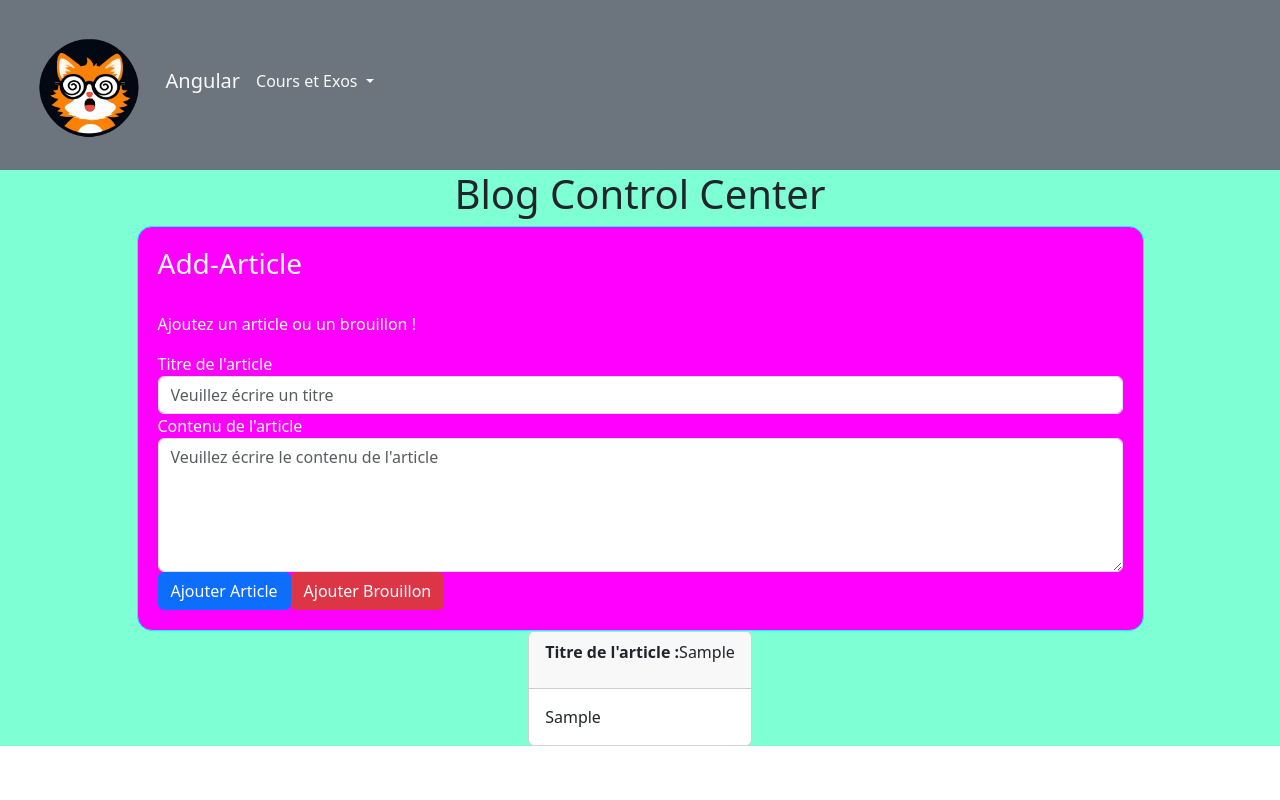
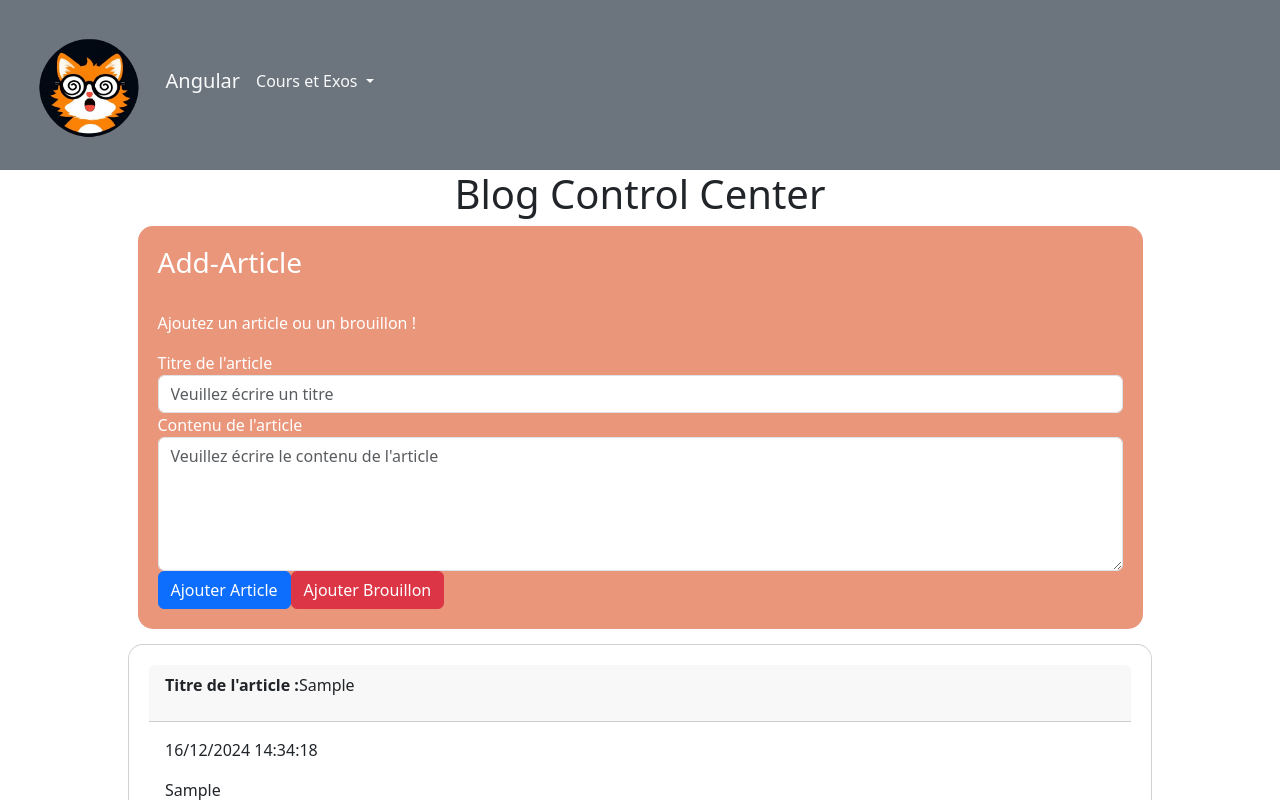
Before and after one commit to Vic-toru/cours_angular, an Angular app: page /blog in a window 1280 px wide. Both pictures are taken after typing "Sample", "Sample" into the empty fields and a click on the button "Ajouter Article". Shown: the top 800 px of the page. Built offline with nearby package versions, Linux system fonts and the light colour scheme.

Commit message:
ajout component com en cours de finition

```diff
--- a/src/app/blog-control-center/add-article/add-article.component.css
+++ b/src/app/blog-control-center/add-article/add-article.component.css
@@ -1,7 +1,6 @@
 .card-container{
-    border: 1px solid cyan;
     border-radius: 15px;
     padding: 20px;
-    background-color: magenta;
+    background-color: darksalmon;
     color: white;
 }
--- a/src/app/blog-control-center/add-article/add-article.component.ts
+++ b/src/app/blog-control-center/add-article/add-article.component.ts
@@ -1,5 +1,5 @@
 import { Component, Output, EventEmitter } from '@angular/core';
-import { FormsModule} from '@angular/forms';
+import { FormsModule } from '@angular/forms';
 
 @Component({
   selector: 'app-add-article',
@@ -10,12 +10,24 @@ import { FormsModule} from '@angular/forms';
 export class AddArticleComponent {
   titre: string = '';
   contenu: string = '';
+  date: string = '';
 
-  @Output() articleAdded = new EventEmitter<{ titre: string; contenu: string }>();
+  @Output() articleAdded = new EventEmitter<{ titre: string; date: string; contenu: string }>();
 
   addArticle() {
     if (this.titre.trim() && this.contenu.trim()) {
-      this.articleAdded.emit({ titre: this.titre, contenu: this.contenu });
+      const today = new Date();
+      const day = String(today.getDate()).padStart(2, '0');
+      const month = String(today.getMonth() + 1).padStart(2, '0');
+      const year = today.getFullYear();
+      const hours = String(today.getHours()).padStart(2, '0');
+      const minutes = String(today.getMinutes()).padStart(2, '0');
+      const seconds = String(today.getSeconds()).padStart(2, '0');
+
+      this.date = `${day}/${month}/${year} ${hours}:${minutes}:${seconds}`;
+
+      this.articleAdded.emit({ titre: this.titre, date: this.date, contenu: this.contenu });
+
       this.titre = '';
       this.contenu = '';
     }
--- a/src/app/blog-control-center/article-element/article-element.component.css
+++ b/src/app/blog-control-center/article-element/article-element.component.css
@@ -0,0 +1,6 @@
+.card{
+    border-radius: 15px;
+    padding: 20px;
+    margin: 15px;
+    width: 80vw;
+}
--- a/src/app/blog-control-center/article-element/article-element.component.html
+++ b/src/app/blog-control-center/article-element/article-element.component.html
@@ -5,6 +5,7 @@
       </p>
     </div>
     <div class="card-body">
-      <p class="card-text">{{contenu}}</p>
+        <p class="card-text">{{date}}</p>
+        <p class="card-text">{{contenu}}</p>
     </div>
 </div>
--- a/src/app/blog-control-center/article-element/article-element.component.ts
+++ b/src/app/blog-control-center/article-element/article-element.component.ts
@@ -10,4 +10,5 @@ import { Input } from '@angular/core';
 export class ArticleElementComponent {
   @Input() titre: string = '';
   @Input() contenu: string = "";
+  @Input() date:string ='';
 }
--- a/src/app/blog-control-center/blog-control-center.component.css
+++ b/src/app/blog-control-center/blog-control-center.component.css
@@ -2,6 +2,5 @@
     display: flex;
     flex-direction: column;
     align-items: center;
-    background-color: aquamarine;
     max-width: unset;
 }
--- a/src/app/blog-control-center/blog-control-center.component.html
+++ b/src/app/blog-control-center/blog-control-center.component.html
@@ -5,6 +5,7 @@
     <app-article-element
       *ngFor="let article of articles"
       [titre]="article.titre"
+      [date]="article.date"
       [contenu]="article.contenu">
     </app-article-element>
   </div>
--- a/src/app/blog-control-center/blog-control-center.component.ts
+++ b/src/app/blog-control-center/blog-control-center.component.ts
@@ -10,9 +10,9 @@ import { NgFor } from '@angular/common';
   styleUrl: './blog-control-center.component.css'
 })
 export class BlogControlCenterComponent {
-  articles: { titre: string; contenu: string }[] = [];
+  articles: { titre: string; date:string; contenu: string }[] = [];
 
-  onAddArticle(article: { titre: string; contenu: string }) {
+  onAddArticle(article: { titre: string; date:string; contenu: string }) {
     this.articles.push(article);
   }
 }
```
